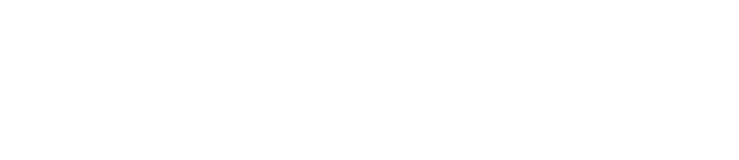
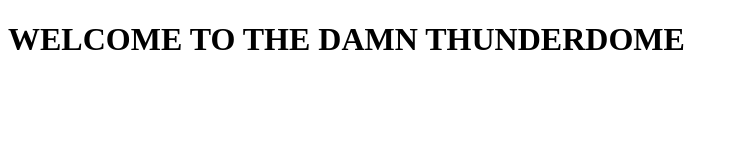
Before and after one commit to itsmiguelt/smashwebapp, a plain HTML site: page HTML/index.html in a window 1280 px wide. Shown: the whole page, without its empty margins (0-739 px from the left). Drawn offline with Linux system fonts and the light colour scheme.

Commit message:
Update index.html

```diff
--- a/HTML/index.html
+++ b/HTML/index.html
@@ -4,6 +4,6 @@
 
     </head>
     <body>
-
+        <h1>WELCOME TO THE DAMN THUNDERDOME</h1>
     </body>
 </html>
```
